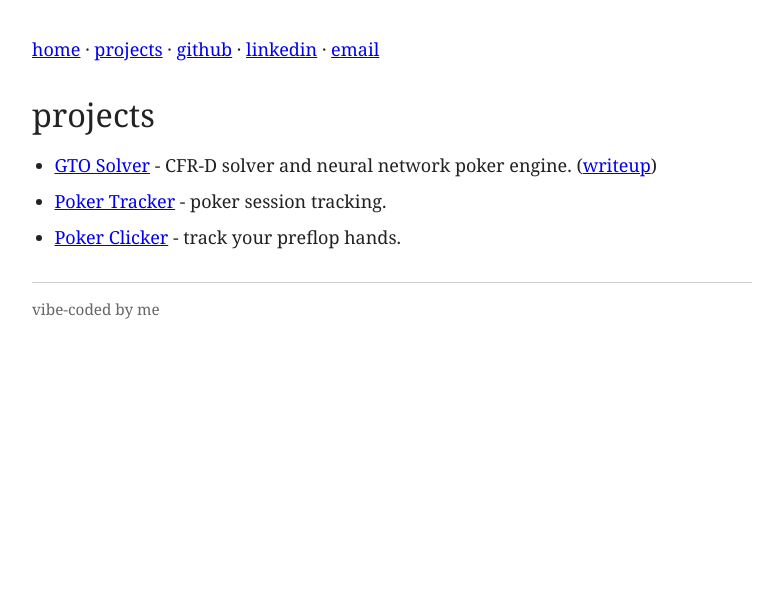
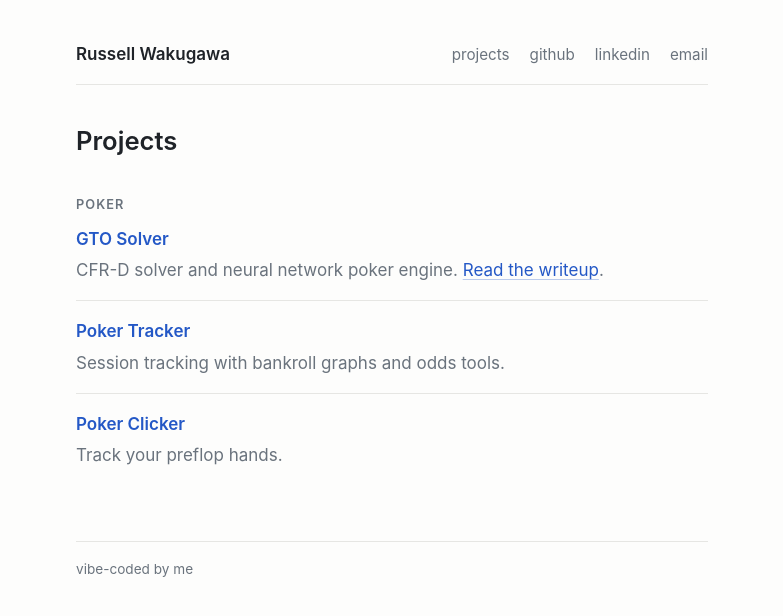
Before and after one commit to razugo/razugo.github.io, a Jekyll site: the page built from pages/projects.markdown, in a window 1280 px wide. Shown: the top 616 px of the page, without its empty margins (248-1031 px from the left). Built offline with Jekyll 4.4.1, drawn with Linux system fonts in a browser that asks for light colours.

Commit message:
Polish minimal design: light theme, cleaner type, mobile layout
Co-Authored-By: Claude Opus 5.5 <noreply@anthropic.com>

```diff
--- a/_includes/footer.html
+++ b/_includes/footer.html
@@ -1,4 +1,3 @@
-<footer>
-  <hr>
+<footer class="site-footer">
   <p>vibe-coded by me</p>
 </footer>
--- a/_includes/header.html
+++ b/_includes/header.html
@@ -1,7 +1,9 @@
-<header>
-  <a href="{{ "/" | relative_url }}">home</a> ·
-  <a href="{{ "/projects/" | relative_url }}">projects</a> ·
-  <a href="https://github.com/{{ site.github_username }}">github</a> ·
-  <a href="https://www.linkedin.com/in/{{ site.linkedin_username }}">linkedin</a> ·
-  <a href="mailto:{{ site.email }}">email</a>
+<header class="site-header">
+  <a class="site-name" href="{{ "/" | relative_url }}">{{ site.title }}</a>
+  <nav>
+    <a href="{{ "/projects/" | relative_url }}">projects</a>
+    <a href="https://github.com/{{ site.github_username }}">github</a>
+    <a href="https://www.linkedin.com/in/{{ site.linkedin_username }}">linkedin</a>
+    <a href="mailto:{{ site.email }}">email</a>
+  </nav>
 </header>
--- a/assets/main.scss
+++ b/assets/main.scss
@@ -2,69 +2,126 @@
 ---
 
 :root {
-  --bg: #fff;
-  --fg: #222;
-  --muted: #666;
-  --rule: #ccc;
-  --link: #0000ee;
-  --visited: #551a8b;
+  --bg: #fdfdfc;
+  --fg: #1f2328;
+  --muted: #6a737d;
+  --rule: #e6e6e3;
+  --accent: #2458c6;
+  color-scheme: light;
 }
 
-@media (prefers-color-scheme: dark) {
-  :root {
-    --bg: #111;
-    --fg: #ddd;
-    --muted: #999;
-    --rule: #444;
-    --link: #8ab4f8;
-    --visited: #c58af9;
-  }
-}
+*, *::before, *::after { box-sizing: border-box; }
 
 html {
   background: var(--bg);
   color: var(--fg);
+  -webkit-text-size-adjust: 100%;
 }
 
 body {
-  max-width: 40em;
+  max-width: 42rem;
   margin: 0 auto;
-  padding: 2em 1em;
-  font-family: Georgia, "Times New Roman", serif;
-  font-size: 18px;
-  line-height: 1.5;
+  padding: 2.5rem 1.25rem 2rem;
+  font-family: -apple-system, BlinkMacSystemFont, "Segoe UI", Helvetica, Arial, sans-serif;
+  font-size: 17px;
+  line-height: 1.65;
 }
 
-a { color: var(--link); }
-a:visited { color: var(--visited); }
+a {
+  color: var(--accent);
+  text-decoration: underline;
+  text-decoration-color: rgba(36, 88, 198, 0.3);
+  text-underline-offset: 3px;
+}
+a:hover { text-decoration-color: currentColor; }
 
-h1, h2 {
-  font-weight: normal;
-  line-height: 1.2;
+h1, h2 { line-height: 1.25; font-weight: 600; }
+h1 { font-size: 1.6rem; margin: 0; }
+h2 {
+  font-size: 0.8rem;
+  margin: 2.5rem 0 0.75rem;
+  color: var(--muted);
+  text-transform: uppercase;
+  letter-spacing: 0.08em;
 }
 
-h1 { font-size: 1.8em; margin: 1em 0 0.25em; }
-h2 { font-size: 1.2em; margin: 1.5em 0 0.5em; }
+p { margin: 0 0 1rem; }
 
-hr {
-  border: 0;
+/* header */
+.site-header {
+  display: flex;
+  flex-wrap: wrap;
+  align-items: baseline;
+  justify-content: space-between;
+  gap: 0.5rem 1.5rem;
+  padding-bottom: 1rem;
+  margin-bottom: 2.5rem;
+  border-bottom: 1px solid var(--rule);
+}
+.site-name {
+  color: var(--fg);
+  font-weight: 600;
+  text-decoration: none;
+}
+.site-header nav {
+  display: flex;
+  flex-wrap: wrap;
+  gap: 0.25rem 1.25rem;
+  font-size: 0.95rem;
+}
+.site-header nav a {
+  color: var(--muted);
+  text-decoration: none;
+}
+.site-header nav a:hover { color: var(--fg); }
+
+/* home intro */
+.intro {
+  display: flex;
+  align-items: center;
+  gap: 1.25rem;
+}
+.intro img {
+  width: 84px;
+  height: 84px;
+  flex-shrink: 0;
+  border-radius: 50%;
+  object-fit: cover;
+}
+.intro > div { min-width: 0; }
+.intro p { margin: 0.15rem 0 0; color: var(--muted); overflow-wrap: anywhere; }
+
+/* project list */
+.projects {
+  list-style: none;
+  padding: 0;
+  margin: 0;
+}
+.projects li {
+  padding: 1rem 0;
+  border-bottom: 1px solid var(--rule);
+}
+.projects li:first-child { padding-top: 0; }
+.projects li:last-child { border-bottom: 0; }
+.project-title {
+  font-weight: 600;
+  text-decoration: none;
+}
+.projects p { margin: 0.2rem 0 0; color: var(--muted); }
+
+/* footer */
+.site-footer {
+  margin-top: 3.5rem;
+  padding-top: 1rem;
   border-top: 1px solid var(--rule);
-  margin: 2em 0 1em;
+  color: var(--muted);
+  font-size: 0.85rem;
 }
 
-.muted,
-footer {
-  color: var(--muted);
+@media (max-width: 480px) {
+  body { padding-top: 1.5rem; font-size: 16px; }
+  .site-header { flex-direction: column; margin-bottom: 2rem; }
+  .intro { flex-direction: column; align-items: flex-start; gap: 1rem; }
+  .intro img { width: 72px; height: 72px; }
+  h1 { font-size: 1.4rem; }
 }
-
-footer { font-size: 0.85em; }
-
-.photo {
-  float: right;
-  width: 96px;
-  height: 96px;
-  margin: 0 0 1em 1em;
-}
-
-ul { padding-left: 1.25em; }
-li { margin-bottom: 0.5em; }
--- a/pages/projects.markdown
+++ b/pages/projects.markdown
@@ -4,8 +4,21 @@ title: Projects
 permalink: /projects/
 ---
 
-# projects
+<h1>Projects</h1>
 
-* [GTO Solver](https://poker-engine-v2.vercel.app/) - CFR-D solver and neural network poker engine. ([writeup](https://poker-engine-v2.vercel.app/writeup))
-* [Poker Tracker]({{ '/projects/poker_tracker/' | relative_url }}) - poker session tracking.
-* [Poker Clicker]({{ '/projects/poker_clicker/poker_clicker.html' | relative_url }}) - track your preflop hands.
+<h2>poker</h2>
+
+<ul class="projects">
+  <li>
+    <a class="project-title" href="https://poker-engine-v2.vercel.app/">GTO Solver</a>
+    <p>CFR-D solver and neural network poker engine. <a href="https://poker-engine-v2.vercel.app/writeup">Read the writeup</a>.</p>
+  </li>
+  <li>
+    <a class="project-title" href="{{ '/projects/poker_tracker/' | relative_url }}">Poker Tracker</a>
+    <p>Session tracking with bankroll graphs and odds tools.</p>
+  </li>
+  <li>
+    <a class="project-title" href="{{ '/projects/poker_clicker/poker_clicker.html' | relative_url }}">Poker Clicker</a>
+    <p>Track your preflop hands.</p>
+  </li>
+</ul>
```
Also changed, not shown: index.markdown (+8 -5 lines).
